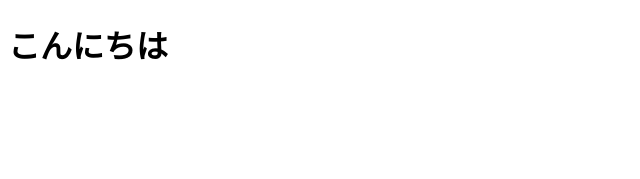
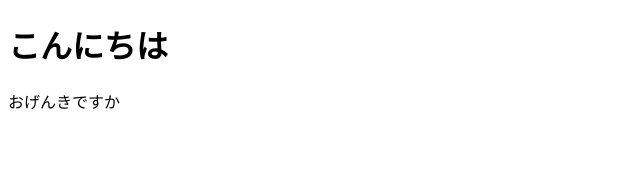
Before and after one commit to LibertyReman/react_foundation, a React (Create React App) app: page / in a window 1280 px wide. Shown: the top 179 px of the page, without its empty margins (0-640 px from the left). Built offline with nearby package versions, Linux system fonts and the light colour scheme.

Commit message:
jsx記法

```diff
--- a/src/index.js
+++ b/src/index.js
@@ -2,7 +2,13 @@ import React from "react";
 import ReactDom from "react-dom";
 
 const App = () => {
-  return <h1>こんにちは</h1>;
+  return (
+    //jsx記法
+    <>
+      <h1>こんにちは</h1>
+      <p>おげんきですか</p>
+    </>
+  );
 };
 
 ReactDom.render(<App />, document.getElementById("root"));
```
